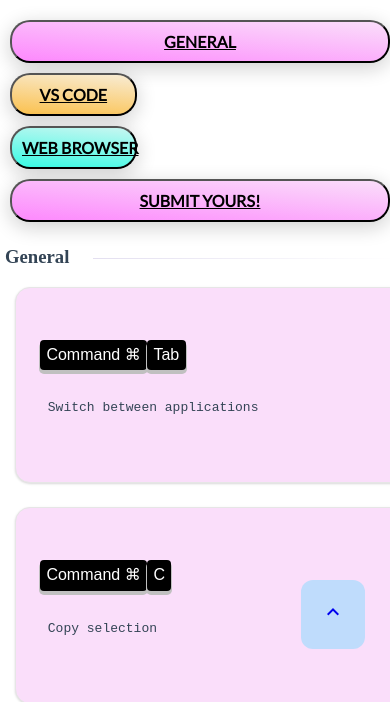
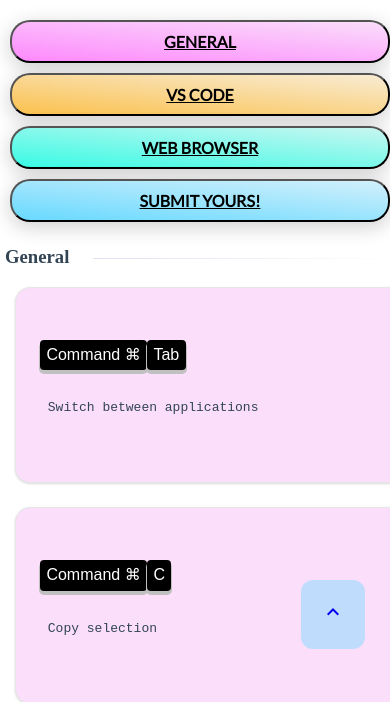
Before and after one commit to bel-lloyd/shecodes-shortcuts-gallery, a plain HTML site: page index.html in a window 390 px wide. Shown: the part 145-847 px from the top of the page. Drawn offline with Linux system fonts and the light colour scheme.

Commit message:
button responsiveness added

```diff
--- a/style.css
+++ b/style.css
@@ -249,7 +249,7 @@ button:hover {
   background: linear-gradient(5deg, rgb(56, 251, 228), rgb(201, 246, 241));
   }
 
-  .submit-button {
+  #submit-button {
     border-radius: 20px;
     width: calc(100%/3);
     margin: 5px;
@@ -361,6 +361,22 @@ button {
   width: calc(100%/1)
 }
 
+#button-1 {
+  width: calc(100%/1);
+}
+
+#button-2 {
+  width: calc(100%/1);
+}
+
+#button-3 {
+  width: calc(100%/1);
+}
+
+#submit-button {
+  width: calc(100%/1);
+}
+
 }
 
 @media screen and (max-width: 650px) {
```
